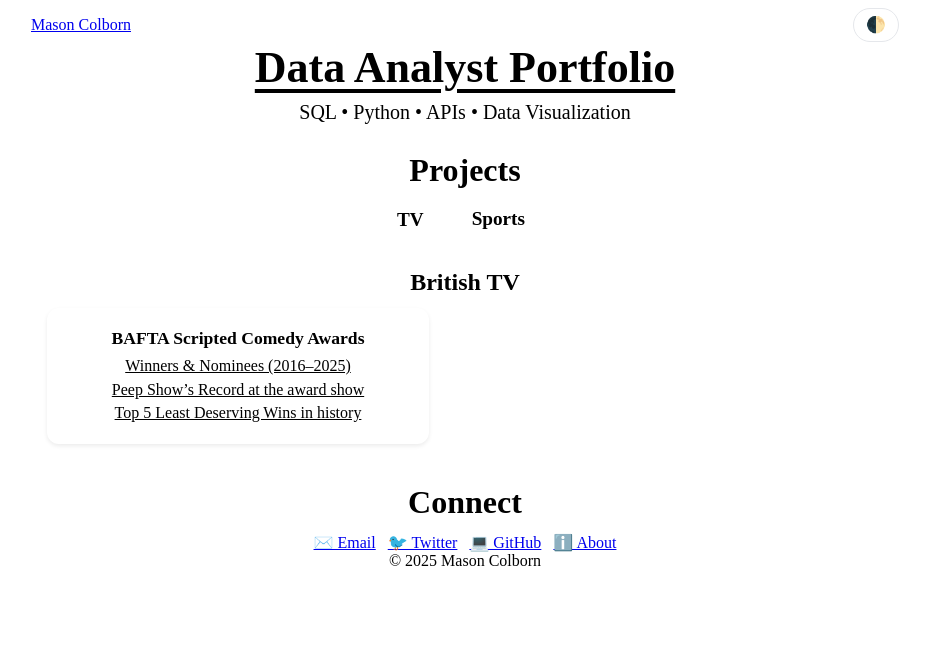
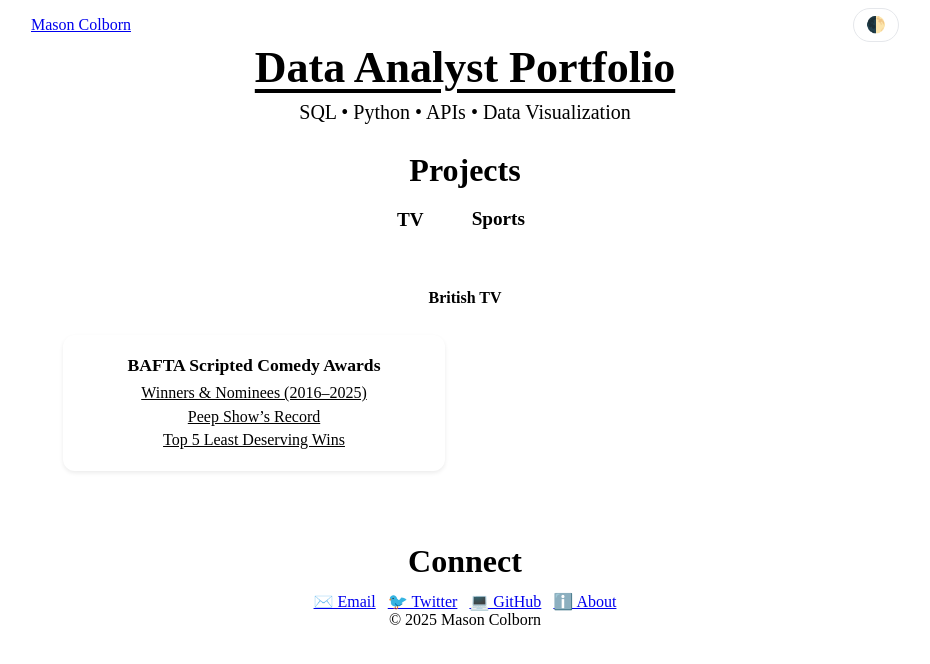
Before and after one commit to relaxedmason/bafta-scripted-comedy-portfolio, a Jekyll site: the page built from index.md, in a window 1280 px wide. Shown: the top 664 px of the page, without its empty margins (175-1105 px from the left). Built offline with Jekyll 4.4.1, drawn with Linux system fonts in a browser that asks for light colours; a script that is not in the unit is left out; our own code applies the rules of GitHub Pages for plain Markdown files.

Commit message:
Update index.md

```diff
--- a/index.md
+++ b/index.md
@@ -20,35 +20,40 @@ layout: default
 
     <!-- TV tab -->
     <div class="tab-content" id="tv">
-      <h3>British TV</h3>
-      <div class="cards">
-        <div class="card">
-          <h4>BAFTA Scripted Comedy Awards</h4>
-          <ul>
-            <li><a href="{{ "/bafta-comedy-awards/winners-nominees/" | relative_url }}">Winners &amp; Nominees (2016–2025)</a></li>
-            <li><a href="{{ "/bafta-comedy-awards/peep-show/" | relative_url }}">Peep Show’s Record at the award show</a></li>
-            <li><a href="{{ "/bafta-comedy-awards/rating-check/" | relative_url }}">Top 5 Least Deserving Wins in history</a></li>
-          </ul>
+      <div class="panel">
+        <div class="panel-title">British TV</div>
+        <div class="cards">
+          <div class="card">
+            <h4>BAFTA Scripted Comedy Awards</h4>
+            <ul>
+              <li><a href="{{ "/bafta-comedy-awards/winners-nominees/" | relative_url }}">Winners &amp; Nominees (2016–2025)</a></li>
+              <li><a href="{{ "/bafta-comedy-awards/peep-show/" | relative_url }}">Peep Show’s Record</a></li>
+              <li><a href="{{ "/bafta-comedy-awards/rating-check/" | relative_url }}">Top 5 Least Deserving Wins</a></li>
+            </ul>
+          </div>
         </div>
       </div>
     </div>
 
     <!-- Sports tab -->
     <div class="tab-content" id="sports">
-      <h3>Baseball</h3>
-      <div class="cards">
-        <div class="card">
-          <h4>Mariner's Projects</h4>
-          <ul>
-            <li><a href="{{ "/sports/baseball/bavasi/depth-chart/" | relative_url }}">Bavasi’s Reign of Terror: Mariners Depth Charts (2003–2008)</a></li>
-            <li><a href="{{ "/sports/top-10-home-runs-at-Safeco-Field" | relative_url }}">The 10 longest Home Runs hit at Safeco Field</a></li>
-            <li><a href="{{ "/sports/baseball/mariners/suarez-vs-williamson/" | relative_url }}">Suárez vs. Williamson — 2025 First Half Comparison</a></li>
-            <li><a href="{{ '/sports/baseball/bavasi/carlos-guillen-trade/' | relative_url }}">The Carlos Guillén Trade</a></li>
-            <li><a href="{{ '/sports/baseball/mariners/venezuelan-war/' | relative_url }}">Venezuelan WAR — Mariners Focus</a></li>
-          </ul>
+      <div class="panel">
+        <div class="panel-title">Baseball</div>
+        <div class="cards">
+          <div class="card">
+            <h4>Mariners Projects</h4>
+            <ul>
+              <li><a href="{{ "/sports/baseball/bavasi/depth-chart/" | relative_url }}">Bavasi’s Reign of Terror: Mariners Depth Charts (2003–2008)</a></li>
+              <li><a href="{{ "/sports/top-10-home-runs-at-Safeco-Field/" | relative_url }}">The 10 longest Home Runs hit at Safeco Field</a></li>
+              <li><a href="{{ "/sports/baseball/mariners/suarez-vs-williamson/" | relative_url }}">Suárez vs. Williamson — 2025 First Half Comparison</a></li>
+              <li><a href="{{ "/sports/baseball/bavasi/carlos-guillen-trade/" | relative_url }}">The Carlos Guillén Trade</a></li>
+              <li><a href="{{ "/sports/baseball/mariners/venezuelan-war/" | relative_url }}">Venezuelan WAR — Mariners Focus</a></li>
+            </ul>
+          </div>
         </div>
       </div>
     </div>
+
   </div>
 </section>
 
```
